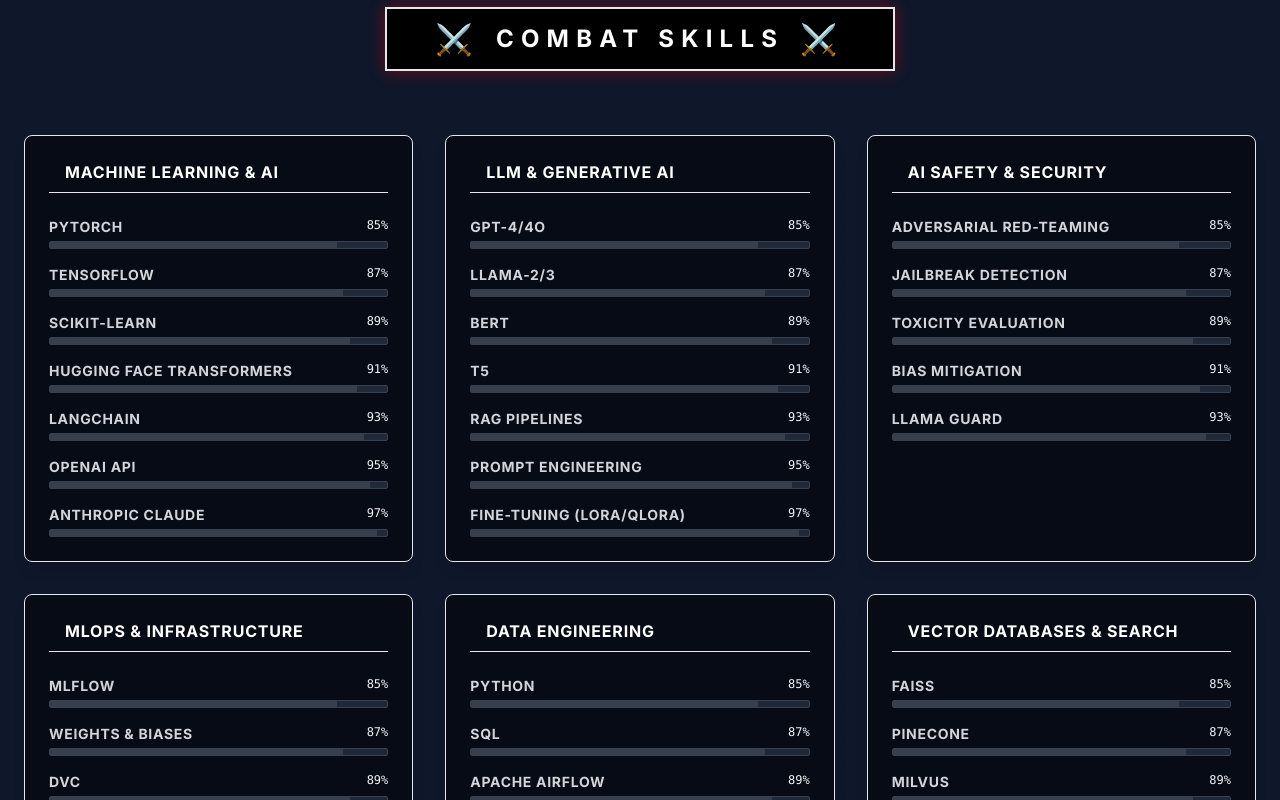
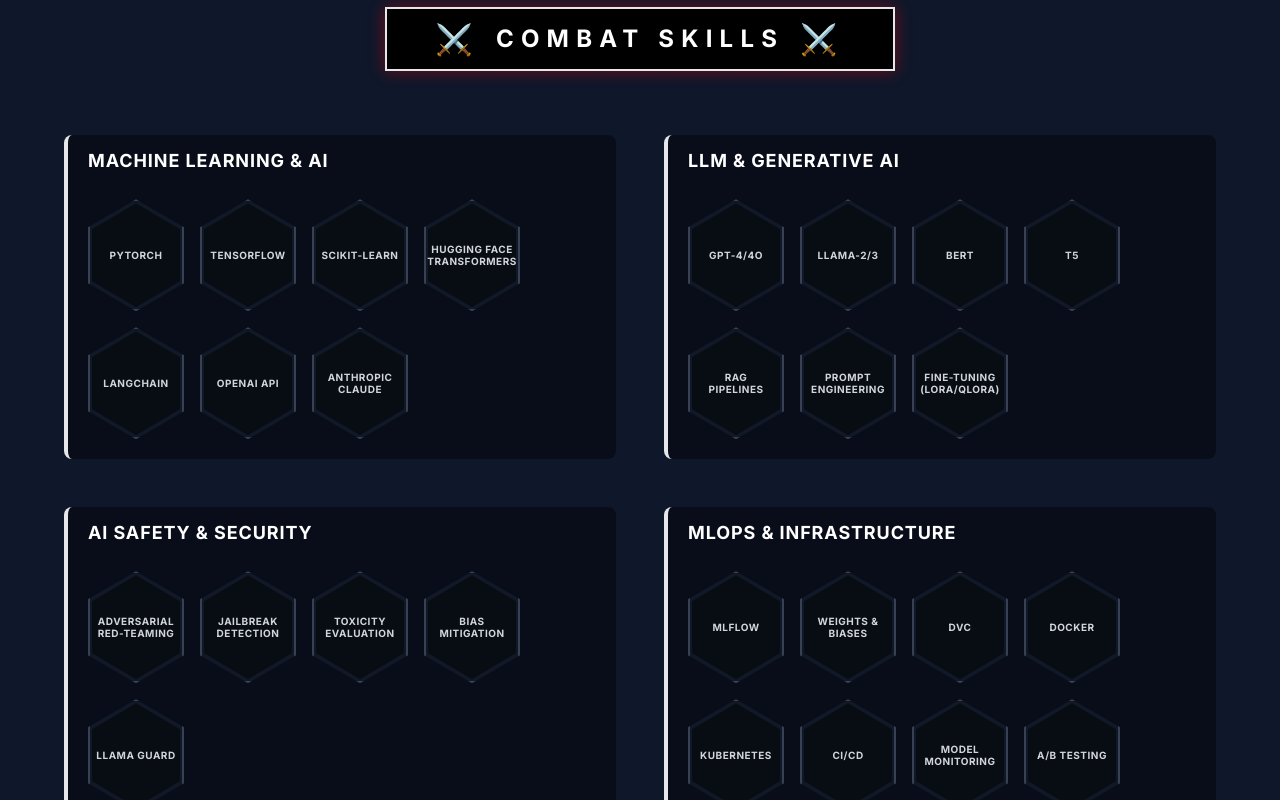
Before and after one commit to Sandeepkumaramgothu/Portfolio, a React (Vite) app: page / in a window 1280 px wide. Shown: the part 980-1780 px from the top of the page. Built offline with nearby package versions, Linux system fonts and the light colour scheme.

Commit message:
style: redesign skills to hex grid and fix email link

```diff
--- a/components/Hero.tsx
+++ b/components/Hero.tsx
@@ -109,16 +109,16 @@
             </a>
 
             {[
-              { icon: Linkedin, link: `https://${PERSONAL_INFO.linkedin}` },
-              { icon: Github, link: `https://${PERSONAL_INFO.github}` },
-              { icon: GraduationCap, link: `https://scholar.google.com` },
-              { icon: Mail, link: `mailto:${PERSONAL_INFO.email}` }
+              { icon: Linkedin, link: `https://${PERSONAL_INFO.linkedin}`, isExternal: true },
+              { icon: Github, link: `https://${PERSONAL_INFO.github}`, isExternal: true },
+              { icon: GraduationCap, link: `https://scholar.google.com`, isExternal: true },
+              { icon: Mail, link: `mailto:${PERSONAL_INFO.email}`, isExternal: false }
             ].map((btn, idx) => (
               <a
                 key={idx}
                 href={btn.link}
-                target="_blank"
-                rel="noreferrer"
+                target={btn.isExternal ? "_blank" : undefined}
+                rel={btn.isExternal ? "noreferrer" : undefined}
                 className="w-14 h-14 bg-black border-2 border-samurai-red rounded-full flex items-center justify-center text-samurai-red hover:bg-samurai-red hover:text-white hover:shadow-[0_0_30px_#FF0000] transition-all duration-300 group"
               >
                 <btn.icon size={24} className="group-hover:animate-spin" />
--- a/components/Skills.tsx
+++ b/components/Skills.tsx
@@ -1,33 +1,6 @@
 import React from 'react';
 import { SKILLS } from '../constants';
-import SkillsRadar from './SkillsRadar';
-import { Code2, Database, Shield, Server, LineChart } from 'lucide-react';
 import { motion } from 'framer-motion';
-
-const getIcon = (category: string) => {
-  if (category.includes("Machine")) return <Code2 className="text-samurai-red" />;
-  if (category.includes("Safety")) return <Shield className="text-red-500" />;
-  if (category.includes("MLOps")) return <Server className="text-white" />;
-  if (category.includes("Data")) return <Database className="text-red-400" />;
-  return <LineChart className="text-samurai-gold" />; // Gold accent for variety
-};
-
-const SkillBar: React.FC<{ name: string; level: number }> = ({ name, level }) => (
-  <div className="mb-4 group">
-    <div className="flex justify-between mb-1">
-      <span className="text-sm font-bold text-gray-300 uppercase tracking-wider group-hover:text-samurai-red transition-colors">{name}</span>
-      <span className="text-xs text-samurai-red font-mono">{level}%</span>
-    </div>
-    <div className="w-full bg-gray-800 h-2 rounded-sm overflow-hidden border border-gray-700 relative">
-      <div
-        className="bg-gradient-to-r from-samurai-blood via-samurai-red to-samurai-gold h-full relative"
-        style={{ width: `${level}%` }}
-      >
-        <div className="absolute top-0 right-0 w-full h-full bg-white/20 animate-pulse"></div>
-      </div>
-    </div>
-  </div>
-);
 
 const Skills: React.FC = () => {
   return (
@@ -48,20 +21,44 @@
           </div>
         </div>
 
-        <div className="grid grid-cols-1 md:grid-cols-2 lg:grid-cols-3 gap-8">
+        {/* Compact Layout */}
+        <div className="grid grid-cols-1 lg:grid-cols-2 gap-12 max-w-6xl mx-auto items-start">
+
           {SKILLS.map((category, idx) => (
-            <div key={idx} className="bg-black/50 p-6 rounded-lg border border-samurai-blood shadow-lg hover:shadow-[0_0_20px_#8B0000] transition-all duration-300 backdrop-blur-sm group">
-              <h3 className="text-md font-black text-white uppercase tracking-wider mb-6 border-b border-samurai-red pb-2 flex items-center gap-2">
-                <div className="w-2 h-2 bg-samurai-red rotate-45"></div>
+            <div key={idx} className="bg-black/40 p-1 rounded-lg border-l-4 border-samurai-red relative">
+              {/* Category Title */}
+              <h3 className="text-lg font-black text-white uppercase tracking-wider mb-6 pl-4 pt-2 flex items-center gap-2">
                 {category.category}
               </h3>
-              <div className="space-y-4">
+
+              {/* Hex Grid */}
+              <div className="flex flex-wrap gap-4 pl-4 pb-4">
                 {category.skills.map((skill, sIdx) => (
-                  <SkillBar key={sIdx} name={skill} level={85 + (sIdx * 2) % 15} />
+                  <motion.div
+                    key={sIdx}
+                    whileHover={{ scale: 1.1, zIndex: 10 }}
+                    className="relative w-24 h-28 flex items-center justify-center group cursor-pointer"
+                  >
+                    {/* Hexagon Shape */}
+                    <div className="absolute inset-0 bg-gray-900 border-2 border-gray-700 transition-all duration-300 group-hover:bg-samurai-red group-hover:border-samurai-crimson group-hover:shadow-[0_0_15px_#FF0000]"
+                      style={{ clipPath: "polygon(50% 0%, 100% 25%, 100% 75%, 50% 100%, 0% 75%, 0% 25%)" }}>
+                    </div>
+
+                    {/* Inner Hexagon (active fill simulation) */}
+                    <div className="absolute inset-1 bg-black/50 transition-all duration-300 group-hover:bg-transparent"
+                      style={{ clipPath: "polygon(50% 0%, 100% 25%, 100% 75%, 50% 100%, 0% 75%, 0% 25%)" }}>
+                    </div>
+
+                    {/* Text */}
+                    <span className="relative z-10 text-[10px] font-bold text-center text-gray-300 leading-tight uppercase tracking-wider px-2 break-words group-hover:text-white">
+                      {skill}
+                    </span>
+                  </motion.div>
                 ))}
               </div>
             </div>
           ))}
+
         </div>
       </div>
     </section>
```
